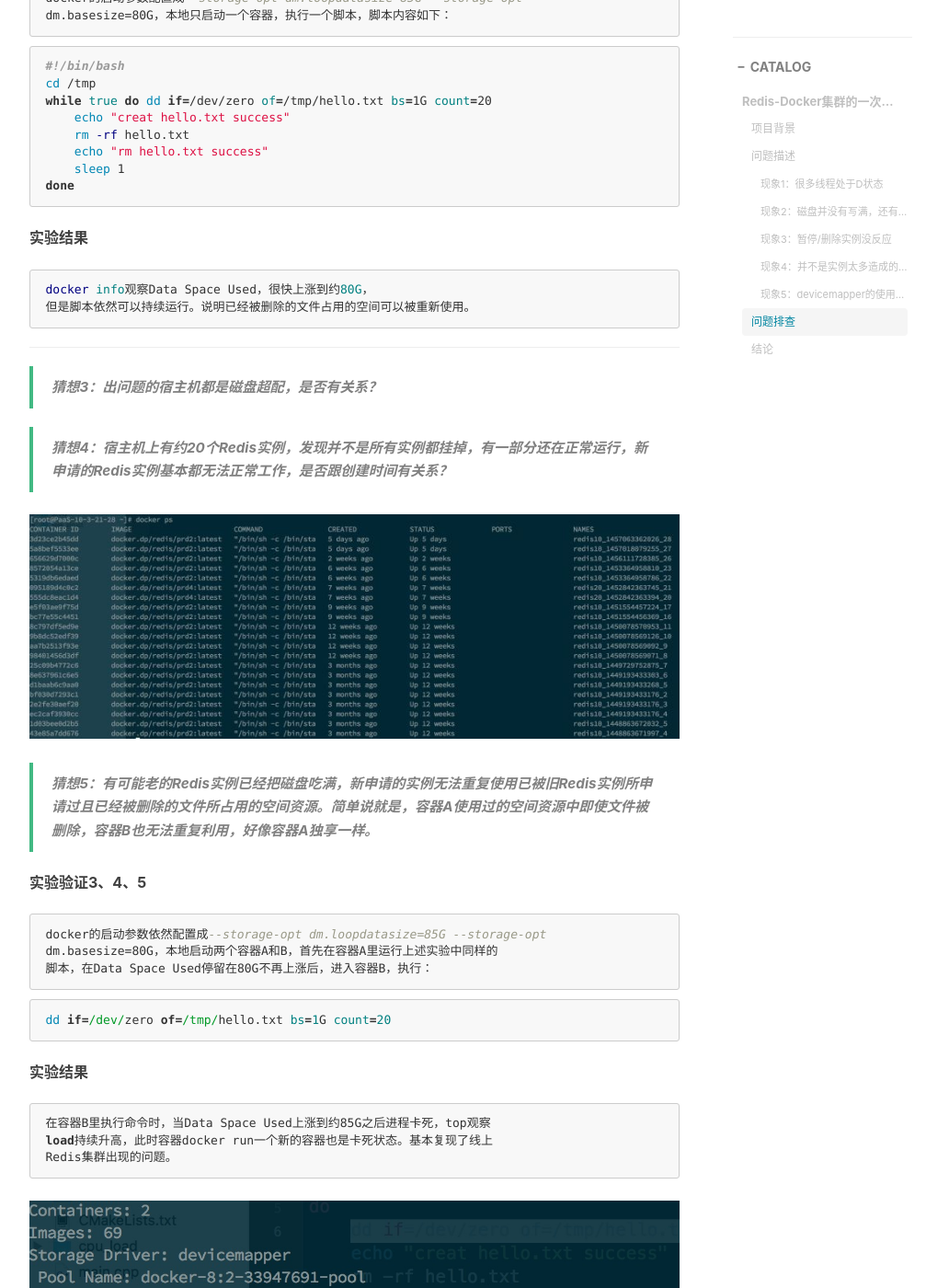
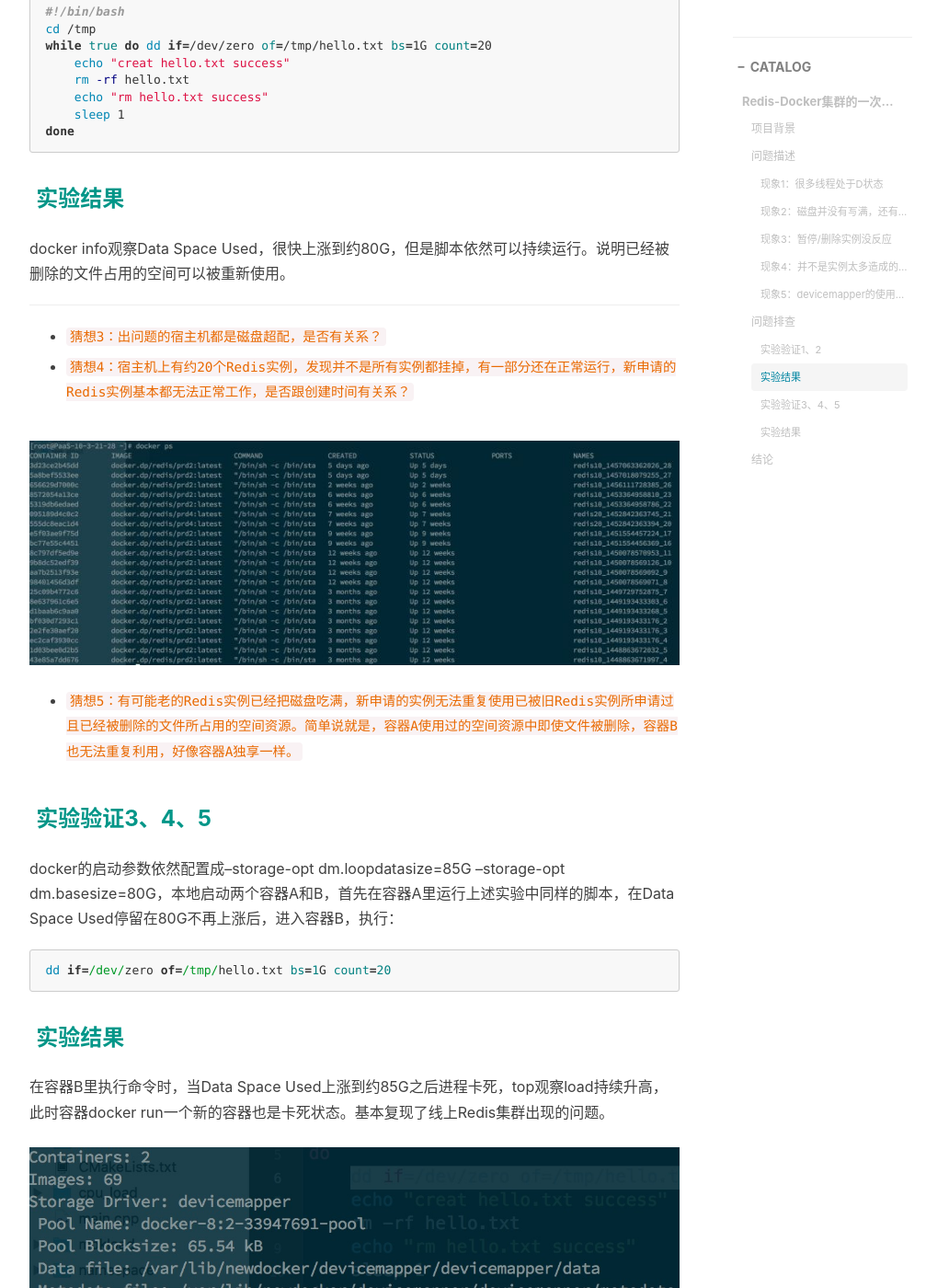
Before and after one commit to wangyapu/wangyapu.github.io, a Jekyll site: the page built from _posts/2016-03-08-redis_docker_problem.md, in a window 1280 px wide and 1400 px high, scrolled down 3320 px. Shown: the whole window at 92% size, without its empty margins (233-1240 px from the left). Built offline with Jekyll 4.4.1, drawn with Linux system fonts in a browser that asks for light colours; nearby versions of some CDN libraries; comment, search, counter and statistics services are not loaded; some of the changed text lies outside the part shown.

Commit message:
modify doc

````diff
--- a/_posts/2016-03-08-redis_docker_problem.md
+++ b/_posts/2016-03-08-redis_docker_problem.md
@@ -59,9 +58,7 @@ tags:
 
 ![image](http://wangyapu0714.github.io/img/redis_docker_problem/dm_disk_total.png)
 
-    因为devicemapper配了nodiscard，docker info看到的data
-    space并不一定是实例真正使用的空间，所以利用脚本分别统计了每个实例所用的磁盘空间，
-    发现每个实例所使用的磁盘空间大概都不到10g，均是redis aof产出的持久化文件。
+因为devicemapper配了nodiscard，docker info看到的data space并不一定是实例真正使用的空间，所以利用脚本分别统计了每个实例所用的磁盘空间，发现每个实例所使用的磁盘空间大概都不到10g，均是redis aof产出的持久化文件。
 
 
 ### 现象3：暂停/删除实例没反应
@@ -102,20 +99,15 @@ Kernel Version: 2.6.32-431.29.2.el6.x86_64
 
 ---
 
->  **猜想1：可能跟devicemapper配置了nodiscard有关，有待验证。**
+-  ``猜想1：可能跟devicemapper配置了nodiscard有关，有待验证。``
 
-    如果不配置nodiscard，使用Docker时内核会随机crash。具体问题可以参考蘑菇街
-    的博客：[link](http://mogu.io/docker_crash-79)
-    点评禁用discard之后，线上运行近一年没有出现类似现象，问题规避成功。
+如果不配置nodiscard，使用Docker时内核会随机crash。具体问题可以参考：[蘑菇街的博客](http://mogu.io/docker_crash-79)
 
----
+-  ``猜想2：因为devicemapper配置了nodiscard，是不是因为每次Redis产生的aof文件并没有被回收掉。``
 
->  **猜想2：因为devicemapper配置了nodiscard，是不是因为每次Redis产生的aof文件并没有被回收掉。**
+### 实验验证1、2
 
-**实验验证1、2**
-
-    docker的启动参数配置成--storage-opt dm.loopdatasize=85G --storage-opt
-    dm.basesize=80G，本地只启动一个容器，执行一个脚本，脚本内容如下：
+docker的启动参数配置成--storage-opt dm.loopdatasize=85G --storage-opt dm.basesize=80G，本地只启动一个容器，执行一个脚本，脚本内容如下：
 
 ```bash
 #!/bin/bash
@@ -130,36 +122,33 @@ do
 done
 ```
 
-**实验结果**
+### 实验结果
 
-    docker info观察Data Space Used，很快上涨到约80G，
-    但是脚本依然可以持续运行。说明已经被删除的文件占用的空间可以被重新使用。
+docker info观察Data Space Used，很快上涨到约80G，但是脚本依然可以持续运行。说明已经被删除的文件占用的空间可以被重新使用。
 
 ---
 
->  **猜想3：出问题的宿主机都是磁盘超配，是否有关系？**
+-  ``猜想3：出问题的宿主机都是磁盘超配，是否有关系？``
 
->  **猜想4：宿主机上有约20个Redis实例，发现并不是所有实例都挂掉，有一部分还在正常运行，新申请的Redis实例基本都无法正常工作，是否跟创建时间有关系？**
+-  ``猜想4：宿主机上有约20个Redis实例，发现并不是所有实例都挂掉，有一部分还在正常运行，新申请的Redis实例基本都无法正常工作，是否跟创建时间有关系？``
 
 ![image](http://wangyapu0714.github.io/img/redis_docker_problem/docker_ps.jpg)
 
->  **猜想5：有可能老的Redis实例已经把磁盘吃满，新申请的实例无法重复使用已被旧Redis实例所申请过且已经被删除的文件所占用的空间资源。简单说就是，容器A使用过的空间资源中即使文件被删除，容器B也无法重复利用，好像容器A独享一样。**
+-  ``猜想5：有可能老的Redis实例已经把磁盘吃满，新申请的实例无法重复使用已被旧Redis实例所申请过且已经被删除的文件所占用的空间资源。简单说就是，容器A使用过的空间资源中即使文件被删除，容器B也无法重复利用，好像容器A独享一样。``
 
-**实验验证3、4、5**
 
-    docker的启动参数依然配置成--storage-opt dm.loopdatasize=85G --storage-opt
-    dm.basesize=80G，本地启动两个容器A和B，首先在容器A里运行上述实验中同样的
-    脚本，在Data Space Used停留在80G不再上涨后，进入容器B，执行：
+### 实验验证3、4、5
+
+docker的启动参数依然配置成--storage-opt dm.loopdatasize=85G --storage-opt
+dm.basesize=80G，本地启动两个容器A和B，首先在容器A里运行上述实验中同样的脚本，在Data Space Used停留在80G不再上涨后，进入容器B，执行：
 
 ```bash
 dd if=/dev/zero of=/tmp/hello.txt bs=1G count=20
 ```
 
-**实验结果**
+### 实验结果
 
-    在容器B里执行命令时，当Data Space Used上涨到约85G之后进程卡死，top观察
-    load持续升高，此时容器docker run一个新的容器也是卡死状态。基本复现了线上
-    Redis集群出现的问题。
+在容器B里执行命令时，当Data Space Used上涨到约85G之后进程卡死，top观察load持续升高，此时容器docker run一个新的容器也是卡死状态。基本复现了线上Redis集群出现的问题。
 
 ![image](http://wangyapu0714.github.io/img/redis_docker_problem/docker_info.jpg)
 
````
Also changed, not shown: other parts of _posts/2016-03-08-redis_docker_problem.md (+7 -8 lines).
